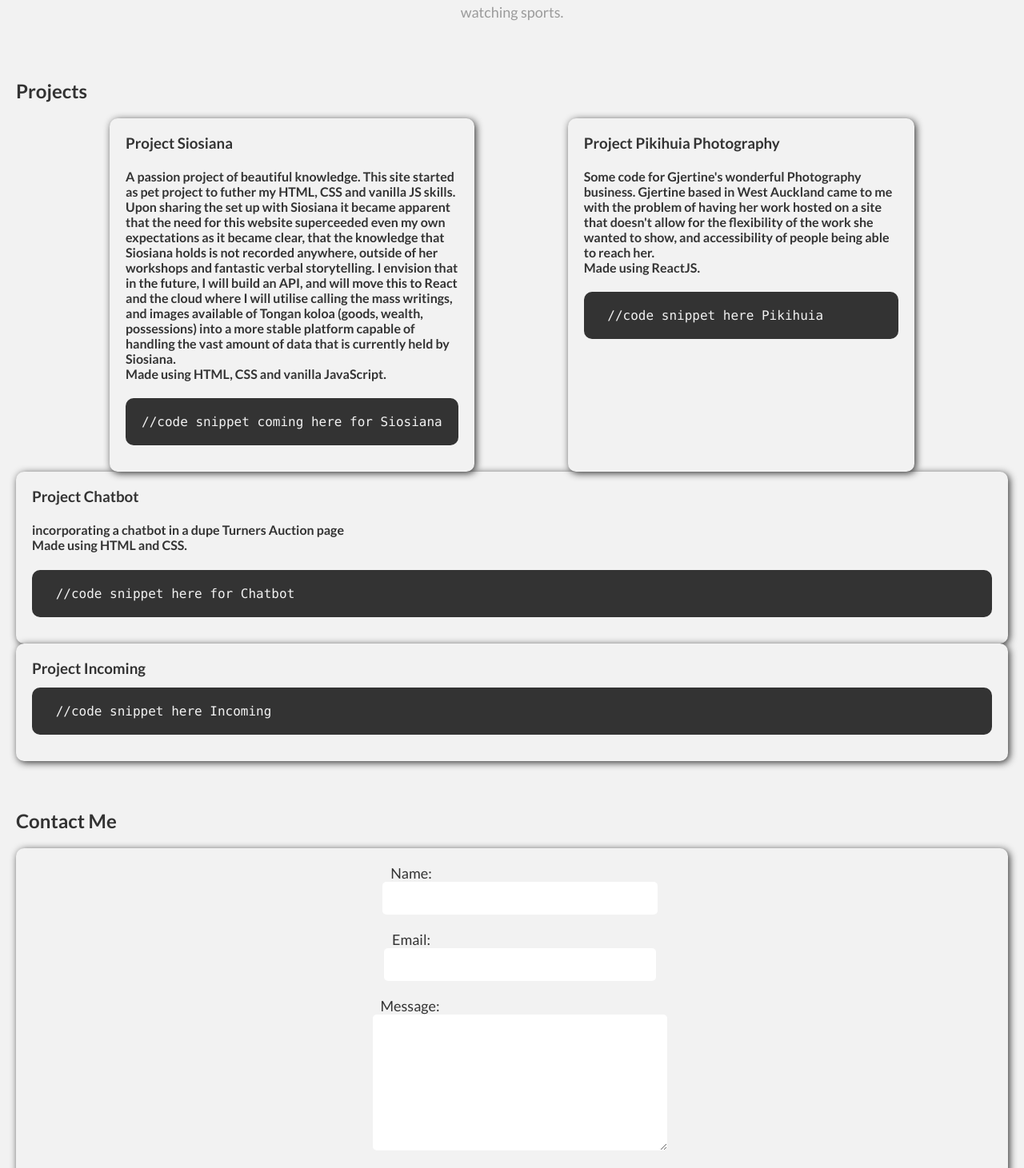
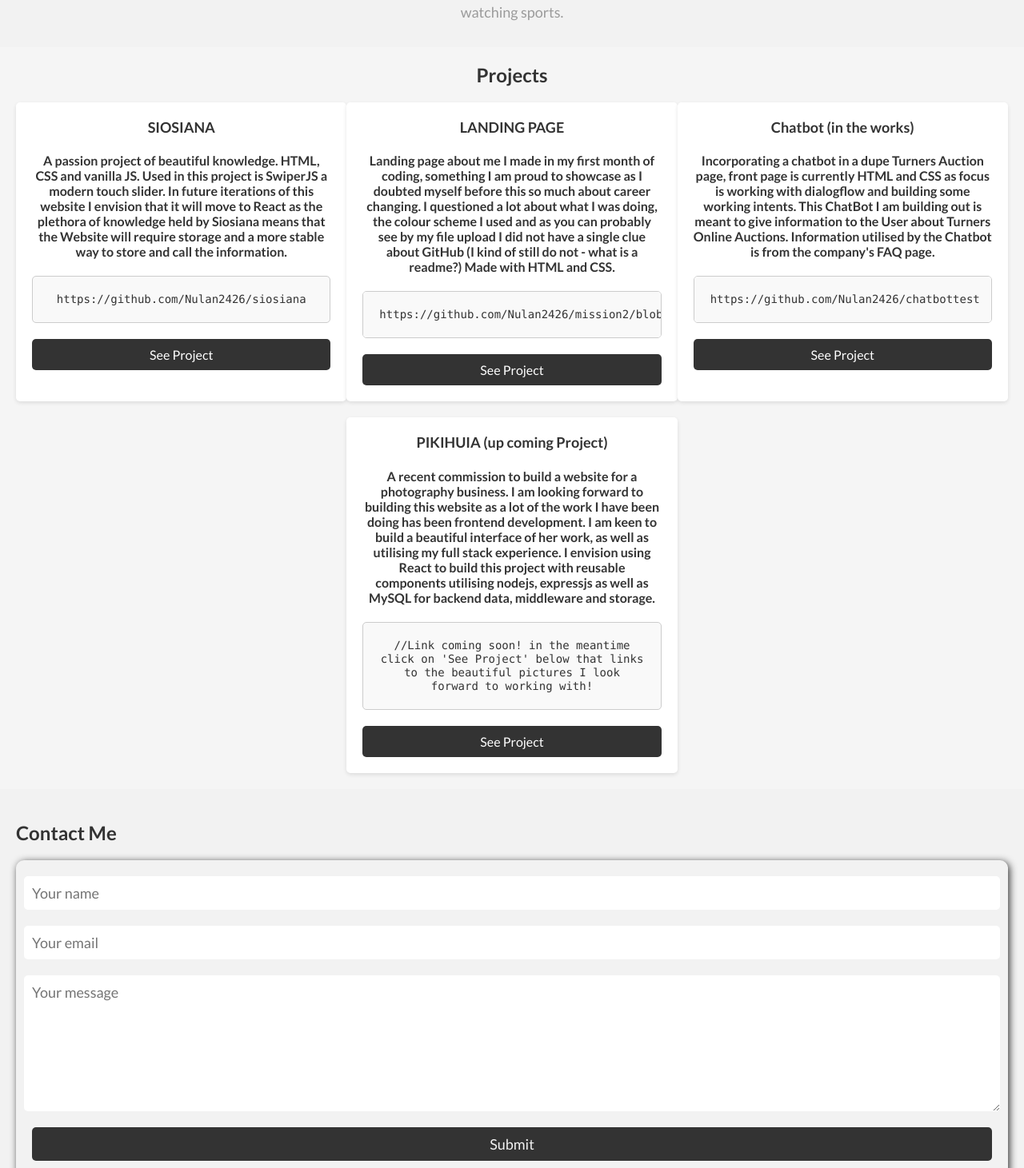
Before and after one commit to Nulan2426/my-portfolio, a React (Create React App) app: page / in a window 1280 px wide. Shown: the part 949-2410 px from the top of the page at 80% size. Built offline with nearby package versions, Linux system fonts and the light colour scheme.

Commit message:
more work on about us, projects and contact - in process of building out contact form via sendGrid awaiting authentication

```diff
--- a/package.json
+++ b/package.json
@@ -9,6 +9,7 @@
     "react": "^18.2.0",
     "react-dom": "^18.2.0",
     "react-icons": "^4.7.1",
+    "react-router-dom": "^6.8.1",
     "react-scripts": "5.0.1",
     "react-slick": "^0.29.0",
     "slick-carousel": "^1.8.1",
--- a/src/App.css
+++ b/src/App.css
@@ -71,6 +71,12 @@ header nav a {
   color: #f2f2f2;
   text-decoration: none;
   margin-right: 20px;
+  font-size: 20px;
+  font-weight: 400;
+}
+
+header nav a:hover {
+  color: black;
 }
 
 section {
@@ -97,6 +103,7 @@ form button {
   border-radius: 5px;
   border: none;
   font-size: 18px;
+  font-family: 'Lato', sans-serif;
 }
 
 form input[type="text"],
--- a/src/Components/About.js
+++ b/src/Components/About.js
@@ -21,7 +21,7 @@ const About = () => {
 
     return (
         <div className='about'>
-            <h2>Talofa, Malo e lelei, Kiaora! <br></br>I'm Leisa</h2>
+            <h2>Talofa, Malo e lelei, Kia ora! <br></br>I'm Leisa</h2>
             <p>
                 I'm a career changer, who has found herself in the wonderful world of technology building beautiful and functional websites as a Full stack developer. <br></br>
                 I took a risk in my adult life to re-train and become a developer, continuing my learning into an industry where I don't see anyone else like me.<br></br>
--- a/src/Components/Contact.js
+++ b/src/Components/Contact.js
@@ -1,12 +1,54 @@
 import React from "react";
+import { useState } from "react";
+const Contact = () => {
+    const [formData, setFormData] = useState({
+        name: "",
+        email: "",
+        message: ""
+    });
 
-const Contact = () => {
+    const handleSubmit = async e => {
+        e.preventDefault();
+        // send the form data to SendGrid API
+    };
 
+    const handleChange = e => {
+        setFormData({ ...formData, [e.target.name]: e.target.value });
+    };
     return (
         <section id="contact">
             <h2>Contact Me</h2>
-            <form>
-                <div>
+            <form onSubmit={handleSubmit}>
+                <input
+                    type="text"
+                    name="name"
+                    placeholder="Your name"
+                    value={formData.name}
+                    onChange={handleChange}
+                />
+                <input
+                    type="email"
+                    name="email"
+                    placeholder="Your email"
+                    value={formData.email}
+                    onChange={handleChange}
+                />
+                <textarea
+                    name="message"
+                    placeholder="Your message"
+                    value={formData.message}
+                    onChange={handleChange}
+                />
+                <button type="submit">Submit</button>
+
+            </form>
+        </section>
+    )
+}
+
+export default Contact
+
+{/* <div>
                     <label htmlFor="name">Name:</label>
                     <input type="text" id="name" />
                 </div>
@@ -17,10 +59,4 @@ const Contact = () => {
                 <div>
                     <label htmlFor="message">Message:</label>
                     <textarea type="text" id="name" />
-                </div>
-            </form>
-        </section>
-    )
-}
-
-export default Contact
+                </div> */}
--- a/src/Components/Projects.css
+++ b/src/Components/Projects.css
@@ -1,4 +1,159 @@
 .projects {
+    padding: 20px;
+    background-color: #F5F5F5;
+    color: #333;
+    display: flex;
+    flex-wrap: wrap;
+    justify-content: center;
+}
+
+.projects h2 {
+    margin: 0;
+    font-size: 24px;
+    font-weight: bold;
+    text-align: center;
+    width: 100%;
+}
+
+.project {
+    width: calc(33.33% - 40px);
+    margin-top: 20px;
+    padding: 20px;
+    background-color: #fff;
+    box-shadow: 0 2px 5px rgba(0, 0, 0, 0.1);
+    border-radius: 5px;
+    text-align: center;
+}
+
+.project h3 {
+    margin: 0;
+    font-size: 18px;
+    font-weight: bold;
+}
+
+.project pre {
+    margin: 20px 0;
+    padding: 20px;
+    background-color: #f9f9f9;
+    border: 1px solid #ccc;
+    border-radius: 5px;
+    overflow-x: auto;
+    white-space: pre-wrap;
+}
+
+.project code {
+    font-size: 14px;
+    color: #333;
+}
+
+.project a {
+    display: block;
+    margin-top: 20px;
+    padding: 10px 20px;
+    background-color: #333;
+    color: #fff;
+    text-align: center;
+    border-radius: 5px;
+    text-decoration: none;
+}
+
+.project a:hover {
+    background-color: #444;
+}
+
+@media (max-width: 992px) {
+    .project {
+        width: calc(50% - 40px);
+    }
+}
+
+@media (max-width: 768px) {
+    .project {
+        width: calc(100% - 40px);
+    }
+}
+
+
+
+
+/*layout of grid to be responsive however I was not happy with it being layered on top of each other.
+
+/* .projects {
+    padding: 20px;
+    background-color: #F5F5F5;
+    color: #333;
+}
+
+.projects h2 {
+    margin: 0;
+    font-size: 24px;
+    font-weight: bold;
+    text-align: center;
+}
+
+.project {
+    margin-top: 20px;
+    padding: 20px;
+    background-color: #fff;
+    box-shadow: 0 2px 5px rgba(0, 0, 0, 0.1);
+    border-radius: 5px;
+    max-width: 600px;
+    margin-left: auto;
+    margin-right: auto;
+}
+
+.project h3 {
+    margin: 0;
+    font-size: 18px;
+    font-weight: bold;
+}
+
+.project pre {
+    margin: 20px 0;
+    padding: 20px;
+    background-color: #f9f9f9;
+    border: 1px solid #ccc;
+    border-radius: 5px;
+    overflow-x: auto;
+    white-space: pre-wrap;
+}
+
+.project code {
+    font-size: 14px;
+    color: #333;
+}
+
+.project a {
+    display: block;
+    margin-top: 20px;
+    padding: 10px 20px;
+    background-color: #333;
+    color: #fff;
+    text-align: center;
+    border-radius: 5px;
+    text-decoration: none;
+}
+
+.project a:hover {
+    background-color: #444;
+}
+
+@media (max-width: 600px) {
+    .project {
+        padding: 10px;
+        margin-top: 10px;
+    }
+
+    .project pre {
+        font-size: 12px;
+    }
+} */
+
+
+
+/*original layout below using flex grid
+
+/* .projects {
     display: flex;
     flex-wrap: wrap;
     justify-content: space-evenly;
@@ -33,4 +188,4 @@ pre {
 
 code {
     font-size: 16px;
-}
+} */
--- a/src/Components/Projects.js
+++ b/src/Components/Projects.js
@@ -1,12 +1,67 @@
-import React from 'react';
+import React, { useState } from 'react';
 import './Projects.css';
 
 const Projects = () => {
+
+    const [projects, setProjects] = useState([
+        {
+            id: 1,
+            title: 'SIOSIANA',
+            blurb: 'A passion project of beautiful knowledge. HTML, CSS and vanilla JS. Used in this project is SwiperJS a modern touch slider. In future iterations of this website I envision that it will move to React as the plethora of knowledge held by Siosiana means that the Website will require storage and a more stable way to store and call the information.',
+            code: 'https://github.com/Nulan2426/siosiana',
+            url: 'https://github.com/Nulan2426/siosiana'
+        },
+        {
+            id: 2,
+            title: 'LANDING PAGE',
+            blurb: 'Landing page about me I made in my first month of coding, something I am proud to showcase as I doubted myself before this so much about career changing. I questioned a lot about what I was doing, the colour scheme I used and as you can probably see by my file upload I did not have a single clue about GitHub (I kind of still do not - what is a readme?) Made with HTML and CSS.',
+            code: 'https://github.com/Nulan2426/mission2/blob/main/Mission2.html',
+            url: 'https://github.com/Nulan2426/mission2/blob/main/Mission2.html'
+        },
+
+        {
+            id: 3,
+            title: 'Chatbot (in the works)',
+            blurb: `Incorporating a chatbot in a dupe Turners Auction page, front page is currently HTML and CSS as focus is working with dialogflow and building some working intents. This ChatBot I am building out is meant to give information to the User about Turners Online Auctions. Information utilised by the Chatbot is from the company's FAQ page.`,
+            code: 'https://github.com/Nulan2426/chatbottest',
+            url: 'https://github.com/Nulan2426/chatbottest.git'
+
+        },
+
+        {
+            id: 4,
+            title: 'PIKIHUIA (up coming Project)',
+            blurb: 'A recent commission to build a website for a photography business. I am looking forward to building this website as a lot of the work I have been doing has been frontend development. I am keen to build a beautiful interface of her work, as well as utilising my full stack experience. I envision using React to build this project with reusable components utilising nodejs, expressjs as well as MySQL for backend data, middleware and storage.',
+            code: `//Link coming soon! in the meantime click on 'See Project' below that links to the beautiful pictures I look forward to working with!` ,
+            url: 'https://www.instagram.com/pikihuiaportraits/'
+        },
+
+    ])
+
     return (
-        <section>
-            <h2>Projects</h2>
+
             <div className='projects'>
-            <div className='project'>
+                <h2>Projects</h2>
+                {projects.map(project => (
+                    <div key={project.id} className="project">
+                        <h3>{project.title}</h3>
+                        <h4>{project.blurb}</h4>
+                        <pre>
+                            <code>{project.code}</code>
+                        </pre>
+                        <a href={project.url} target="_blank" rel="noopener noreferrer">See Project</a>
+                        </div>
+                ))}
+                </div>
+    );
+};
+
+export default Projects;
+
+
+   // // <section>
+        //     <h2>Projects</h2>
+            {/* <div className='project'>
                     <h3>Project Siosiana</h3>
                     <h4>A passion project of beautiful knowledge. This site started as pet project to futher my HTML, CSS and vanilla JS skills.
                         Upon sharing the set up with Siosiana it became apparent that the need for this website superceeded even my own expectations as it became clear,
@@ -48,11 +103,8 @@ const Projects = () => {
                 <h3>Project Incoming</h3>
                 <pre>
                     <code> {'//code snippet here Incoming'}</code>
-                </pre>
-            </div>
-            </section>
-    );
-};
-
-
-export default Projects;
+                </pre> */}
+//             </div>
+//             </section>
+//     );
+// };
```
Also changed, not shown: 1 other file (tests, documents, lock files or other folders).
